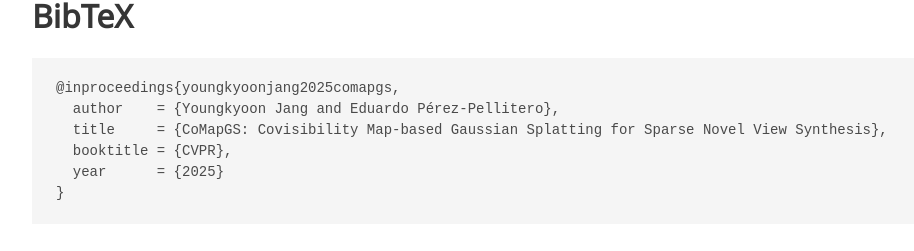
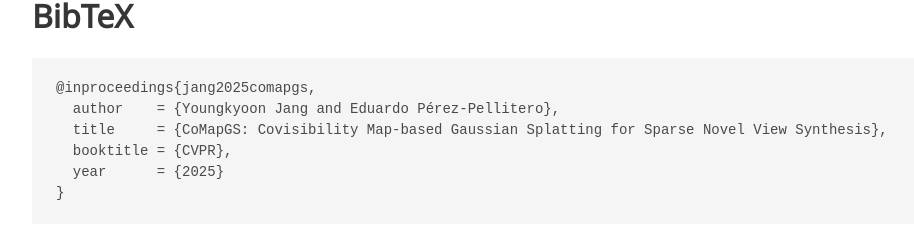
Before and after one commit to youngkyoonjang/youngkyoonjang.github.io, a plain HTML site: page projects/comapgs/index.html in a window 1280 px wide. Shown: the part 3873-4124 px from the top of the page, without its empty margins (128-1042 px from the left). Drawn offline with nearby package versions, Linux system fonts and the light colour scheme; a web font is replaced by a local one.

Commit message:
bibtex info update

```diff
--- a/projects/comapgs/index.html
+++ b/projects/comapgs/index.html
@@ -162,7 +162,7 @@
 <section class="section">
   <div class="container is-max-desktop">
     <h2 class="title is-3">BibTeX</h2>
-    <pre><code>@inproceedings{youngkyoonjang2025comapgs,
+    <pre><code>@inproceedings{jang2025comapgs,
   author    = {Youngkyoon Jang and Eduardo P&eacute;rez-Pellitero},
   title     = {CoMapGS: Covisibility Map-based Gaussian Splatting for Sparse Novel View Synthesis},
   booktitle = {CVPR},
```
